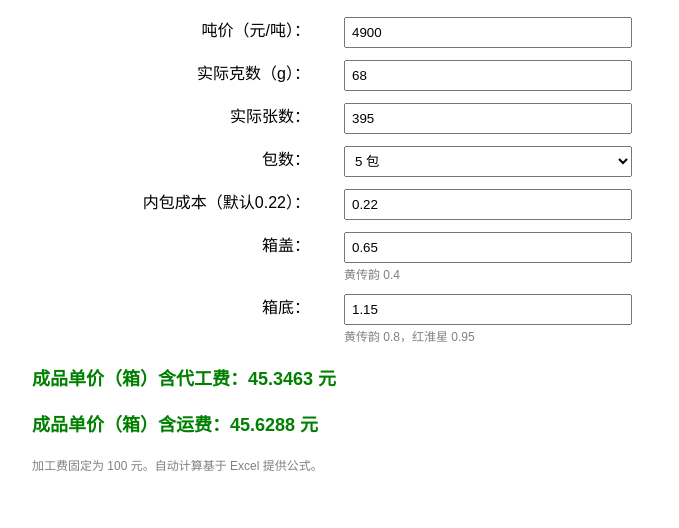
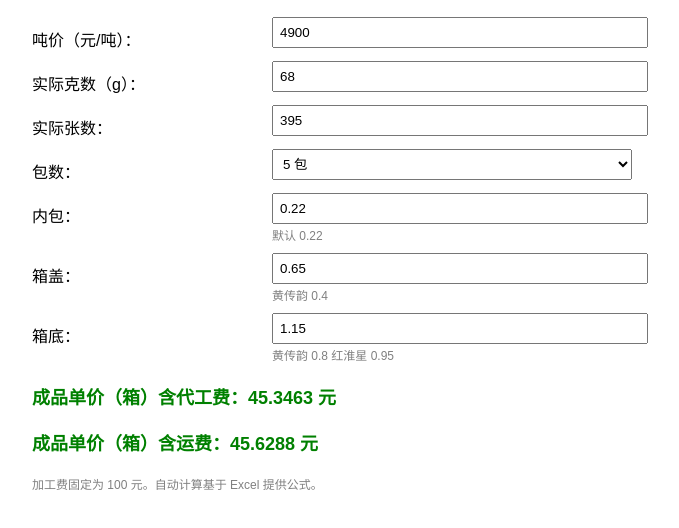
Before and after one commit to dx2ly/copy-paper-calculator, a plain HTML site: page index.html in a window 1280 px wide. Shown: the part 78-606 px from the top of the page, without its empty margins (308-987 px from the left). Drawn offline with Linux system fonts and the light colour scheme.

Commit message:
Update index.html

```diff
--- a/index.html
+++ b/index.html
@@ -11,50 +11,37 @@
       margin: auto;
       padding: 20px;
     }
-
     h2 {
       text-align: center;
     }
-
     .form-row {
       display: flex;
-      justify-content: space-between;
       align-items: flex-start;
-      margin-top: 12px;
+      margin-top: 10px;
     }
-
     .form-label {
-      width: 48%;
-      text-align: right;
-      padding-right: 10px;
-      box-sizing: border-box;
+      width: 40%;
+      padding-top: 10px;
     }
-
     .form-input {
-      width: 48%;
+      width: 60%;
     }
-
     .form-input input,
     .form-input select {
       width: 100%;
       padding: 6px;
-      box-sizing: border-box;
     }
-
     .subnote {
       font-size: 12px;
       color: gray;
       margin-top: 2px;
-      text-align: left;
     }
-
     .output {
       margin-top: 20px;
       font-weight: bold;
       font-size: 18px;
       color: green;
     }
-
     .note {
       font-size: 12px;
       color: gray;
@@ -91,8 +78,11 @@
   </div>
 
   <div class="form-row">
-    <div class="form-label">内包成本（默认0.22）：</div>
-    <div class="form-input"><input type="number" id="innerCost" value="0.22" step="0.01"></div>
+    <div class="form-label">内包：</div>
+    <div class="form-input">
+      <input type="number" id="innerCost" value="0.22" step="0.01">
+      <div class="subnote">默认 0.22</div>
+    </div>
   </div>
 
   <div class="form-row">
@@ -107,13 +97,12 @@
     <div class="form-label">箱底：</div>
     <div class="form-input">
       <input type="number" id="boxBottom" value="1.15" step="0.01">
-      <div class="subnote">黄传韵 0.8，红淮星 0.95</div>
+      <div class="subnote">黄传韵 0.8 红淮星 0.95</div>
     </div>
   </div>
 
-  <div class="output">成品单价（箱）含代工费：<span id="result">0.00</span> 元</div>
-  <div class="output">成品单价（箱）含运费：<span id="resultWithFreight">0.00</span> 元</div>
-
+  <div class="output">成品单价（箱）含代工费：<span id="result">0.0000</span> 元</div>
+  <div class="output">成品单价（箱）含运费：<span id="resultWithShipping">0.0000</span> 元</div>
   <div class="note">加工费固定为 100 元。自动计算基于 Excel 提供公式。</div>
 
   <script>
@@ -134,18 +123,23 @@
       const B = 100;
       const D = parseFloat(document.getElementById('weight').value) || 0;
       const E = parseFloat(document.getElementById('sheets').value) || 0;
-      const F = parseInt(document.getElementById('packs').value) || 0;
+      const F = parseFloat(document.getElementById('packs').value) || 0;
       const G = parseFloat(document.getElementById('innerCost').value) || 0;
       const H = parseFloat(document.getElementById('boxTop').value) || 0;
       const I = parseFloat(document.getElementById('boxBottom').value) || 0;
 
       const base = (A + B) / 452 / 70 / 500;
       const result = base * D * E * F + G * F + H + I;
-      const freight = F === 5 ? 0.2825 : F === 8 ? 0.4531 : 0;
-      const resultWithFreight = result + freight;
+
+      let shipping = 0;
+      if (F === 5) {
+        shipping = 0.2825;
+      } else if (F === 8) {
+        shipping = 0.4531;
+      }
 
       document.getElementById('result').textContent = result.toFixed(4);
-      document.getElementById('resultWithFreight').textContent = resultWithFreight.toFixed(4);
+      document.getElementById('resultWithShipping').textContent = (result + shipping).toFixed(4);
     }
 
     document.querySelectorAll('input, select').forEach(el => {
@@ -158,7 +152,7 @@
       calculate();
     });
 
-    // 初始化
+    // 初始设置
     setDefaultPackagingCosts(5);
     calculate();
   </script>
```
